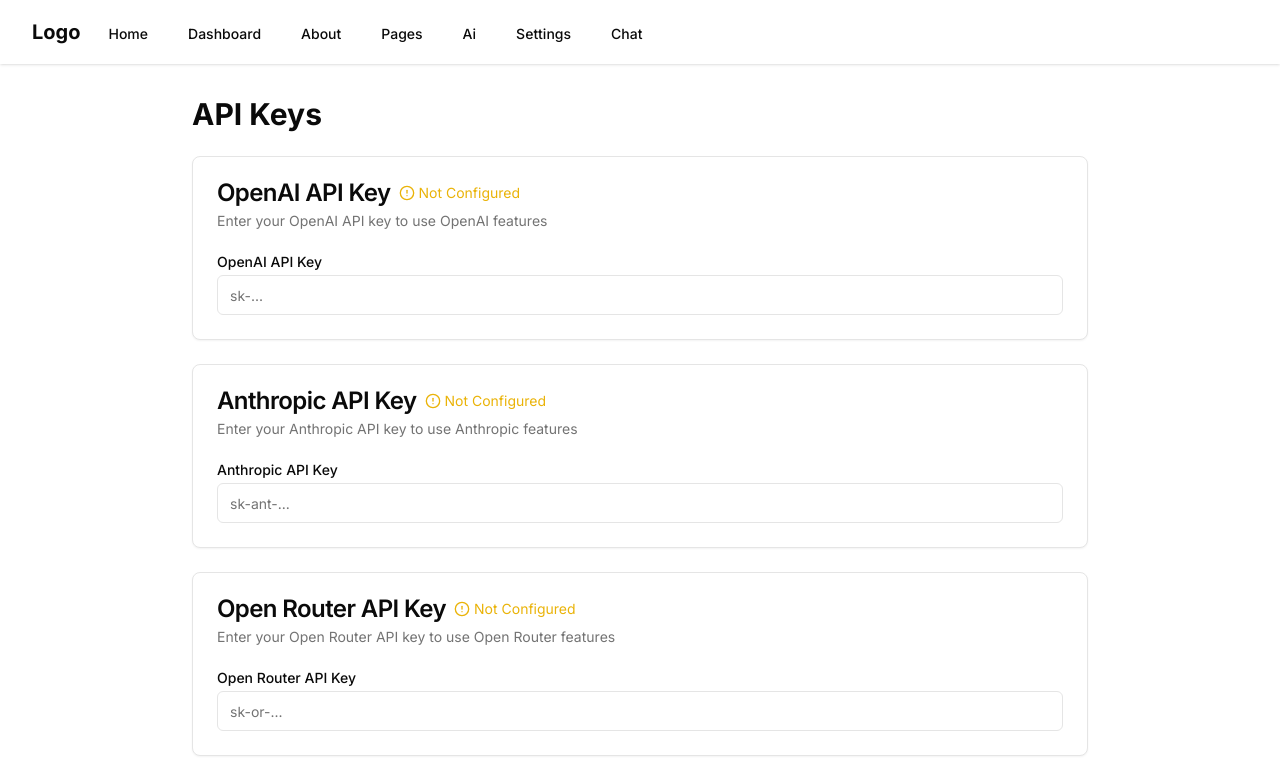
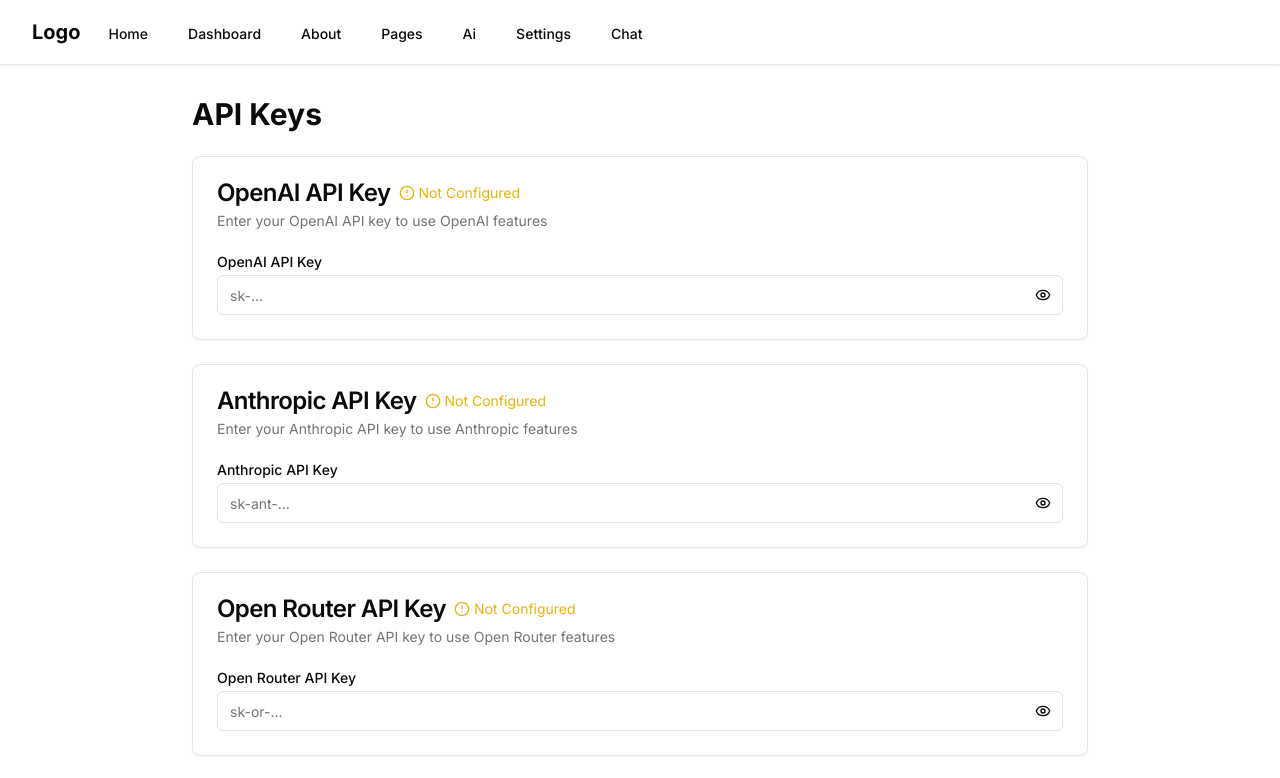
Before and after one commit to Paxien/my-next-app2, a Next.js app: page /settings/api-keys in a window 1280 px wide. Shown: the top 778 px of the page. Built offline with nearby package versions, Linux system fonts and the light colour scheme.

Commit message:
Update page.tsx

```diff
--- a/src/app/(pages)/settings/api-keys/page.tsx
+++ b/src/app/(pages)/settings/api-keys/page.tsx
@@ -6,7 +6,7 @@
 import { Card, CardContent, CardDescription, CardHeader, CardTitle } from "@/components/ui/card";
 import { Label } from "@/components/ui/label";
 import { toast } from "@/components/ui/use-toast";
-import { AlertCircle, Edit2, Trash2, Check } from 'lucide-react';
+import { AlertCircle, Edit2, Trash2, Check, Eye, EyeOff } from 'lucide-react';
 
 interface ApiKey {
   name: string;
@@ -16,9 +16,10 @@
   exists: boolean;
   isEditing: boolean;
   existingKey: string;
+  isRevealed: boolean;
 }
 
-const initialApiKeys: Omit<ApiKey, 'exists' | 'isEditing' | 'existingKey'>[] = [
+const initialApiKeys: Omit<ApiKey, 'exists' | 'isEditing' | 'existingKey' | 'isRevealed'>[] = [
   { name: 'OpenAI', key: '', placeholder: 'sk-...', envKey: 'OPENAI_API_KEY' },
   { name: 'Anthropic', key: '', placeholder: 'sk-ant-...', envKey: 'ANTHROPIC_API_KEY' },
   { name: 'Open Router', key: '', placeholder: 'sk-or-...', envKey: 'OPENROUTER_API_KEY' },
@@ -43,7 +44,8 @@
             exists: !!data[key.envKey],
             isEditing: false,
             existingKey: data[key.envKey] || '',
-            key: '' // Don't show actual key value until editing
+            key: '', // Don't show actual key value until editing
+            isRevealed: false
           }));
           setKeys(existingKeys);
         }
@@ -67,7 +69,17 @@
       ...currentKey,
       isEditing: !currentKey.isEditing,
       // Set the input value to the existing key when starting to edit
-      key: !currentKey.isEditing ? currentKey.existingKey : ''
+      key: !currentKey.isEditing ? currentKey.existingKey : '',
+      isRevealed: false // Reset reveal state when toggling edit
+    };
+    setKeys(newKeys);
+  };
+
+  const toggleReveal = (index: number) => {
+    const newKeys = [...keys];
+    newKeys[index] = {
+      ...newKeys[index],
+      isRevealed: !newKeys[index].isRevealed
     };
     setKeys(newKeys);
   };
@@ -95,7 +107,8 @@
         exists: false,
         key: '',
         existingKey: '',
-        isEditing: false
+        isEditing: false,
+        isRevealed: false
       };
       setKeys(newKeys);
 
@@ -142,7 +155,8 @@
         exists: key.key ? true : key.exists,
         existingKey: key.key || key.existingKey, // Update the stored key
         isEditing: false,
-        key: '' // Clear input value after saving
+        key: '', // Clear input value after saving
+        isRevealed: false
       }));
       setKeys(newKeys);
 
@@ -218,13 +232,29 @@
                       <Label htmlFor={`${apiKey.name.toLowerCase()}-key`}>
                         {apiKey.name} API Key
                       </Label>
+                      <div className="relative">
                         <Input
                           id={`${apiKey.name.toLowerCase()}-key`}
                           placeholder={apiKey.placeholder}
                           value={apiKey.key}
                           onChange={(e) => handleKeyChange(index, e.target.value)}
-                        type="password"
+                          type={apiKey.isRevealed ? "text" : "password"}
+                          className="pr-10" // Make room for the reveal button
                         />
+                        <Button
+                          type="button"
+                          variant="ghost"
+                          size="sm"
+                          className="absolute right-0 top-0 h-full px-3 py-2 hover:bg-transparent"
+                          onClick={() => toggleReveal(index)}
+                        >
+                          {apiKey.isRevealed ? (
+                            <EyeOff className="h-4 w-4" />
+                          ) : (
+                            <Eye className="h-4 w-4" />
+                          )}
+                        </Button>
+                      </div>
                     </div>
                   </div>
                 )}
```
Lines whose indentation alone changed are shown as unchanged.
